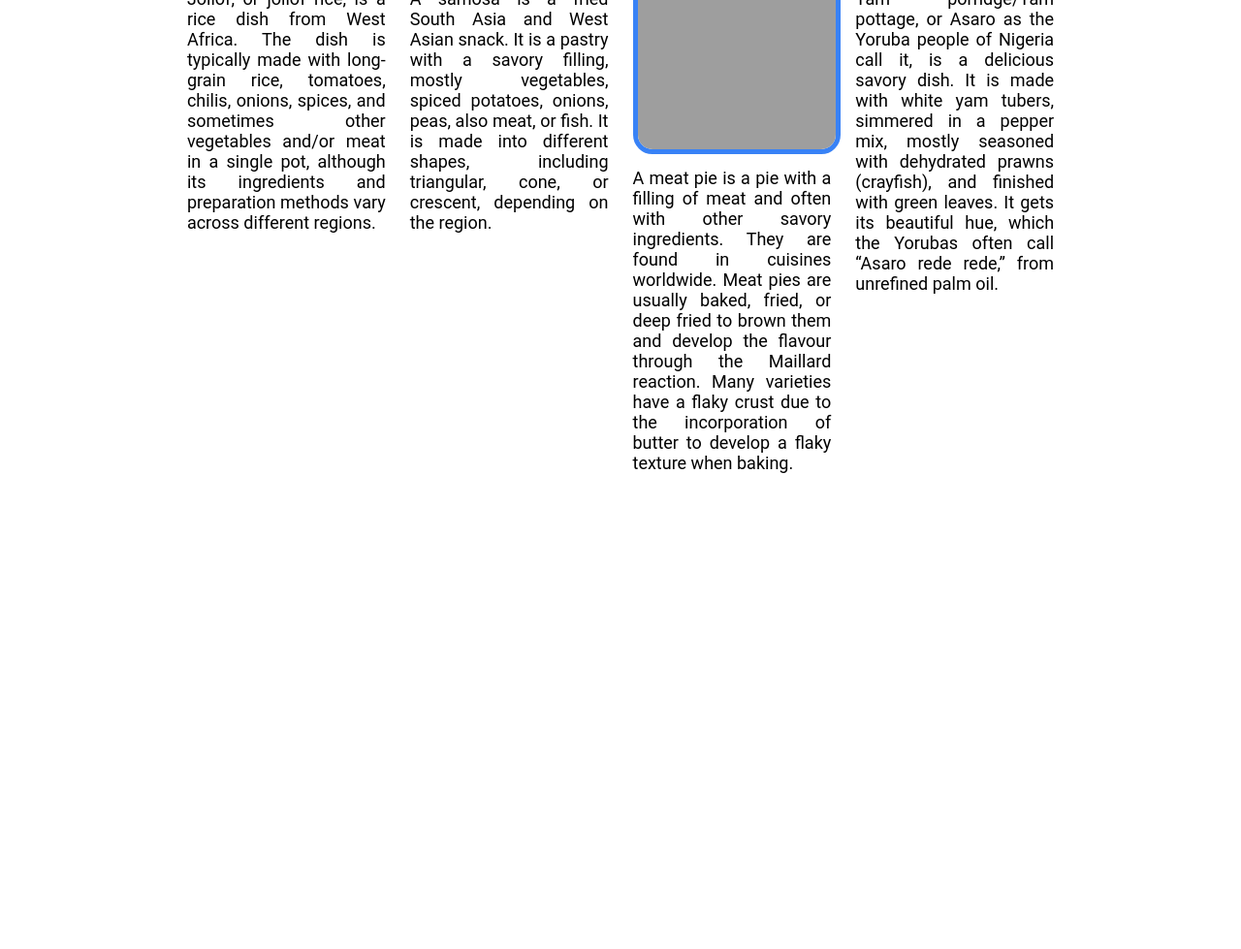
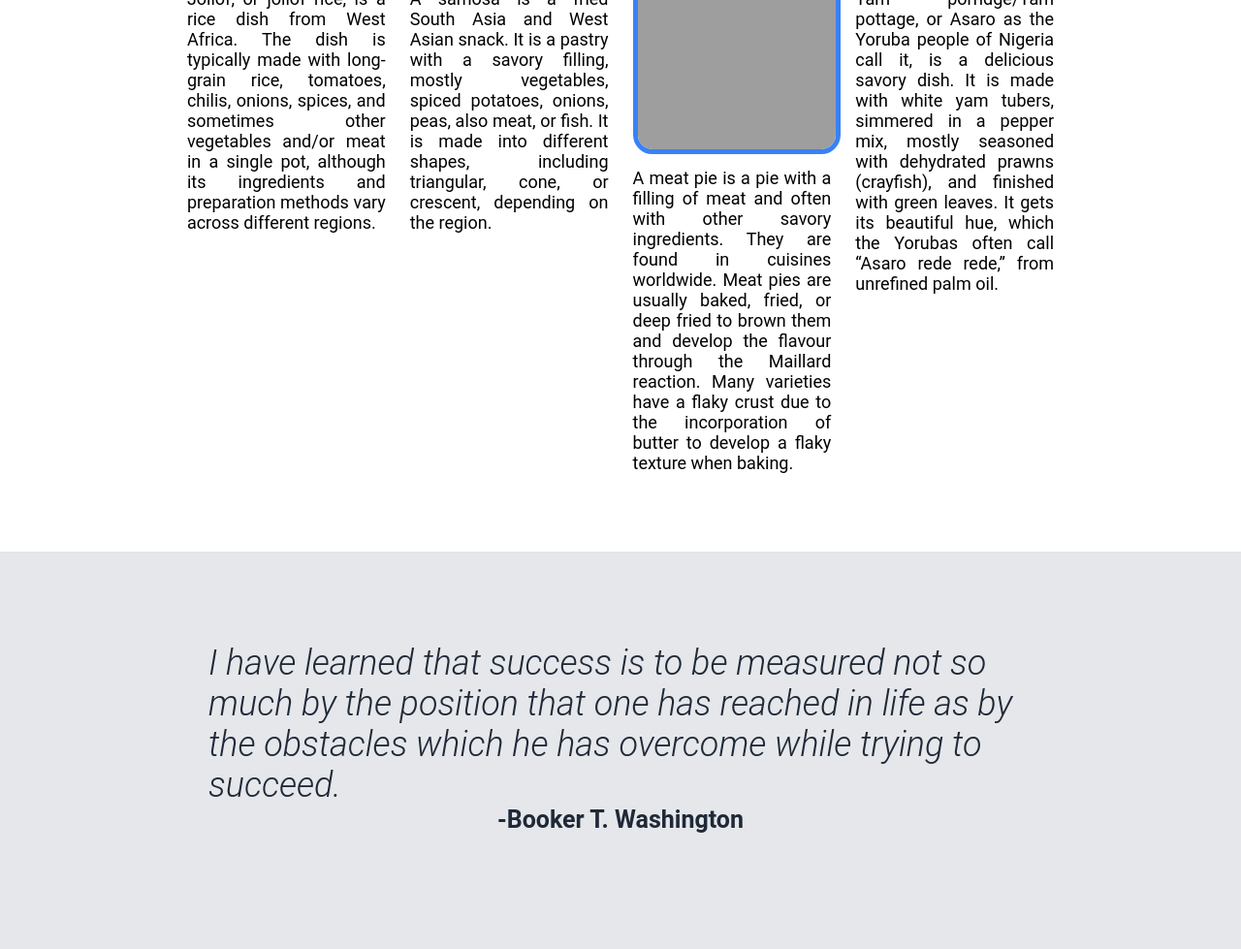
Before and after one commit to Psalm-cell/odin-landing-page, a plain HTML site: page index.html in a window 1280 px wide. Shown: the part 736-1715 px from the top of the page at 97% size. Before the commit the page ends 1286 px from the top, so only its background shows below. Drawn offline with Linux system fonts and the light colour scheme; grey boxes are pictures that could not be loaded.

Commit message:
I prepared my index file for next section and added style to it through my stylesheet

```diff
--- a/index.html
+++ b/index.html
@@ -52,5 +52,12 @@
             </div>
         </div>
     </section>
+    <br>
+    <section>
+        <div class="head-3">
+            <p class="quote">I have learned that success is to be measured not so much by the position that one has reached in life as by the obstacles which he has overcome while trying to succeed.</p>
+            <p class="writer">-Booker T. Washington</p>
+        </div>
+    </section>
 </body>
 </html>
--- a/styles.css
+++ b/styles.css
@@ -97,3 +97,31 @@ h2 {
     margin-top: 10px;
     text-align: justify;
 }
+
+/* SECTION-3 */
+.head-3 {
+    display: flex;
+    flex-direction: column;
+    justify-content: center;
+    align-items: center;
+    background-color: #E5E7EB;
+    height: 350px;
+    padding: 30px;
+}
+.quote {
+    font-size: 36px;
+    color: #1F2937;
+    font-weight: 300;
+    font-style: italic;
+    text-align: left;
+    max-width: 850px;
+    margin-bottom: 0;
+}
+.writer {
+    color: #1F2937;
+    font-weight: bold;
+    max-width: 300px;
+    font-size: 25px;
+    text-align: right;
+    margin-top: 0;
+}
```
